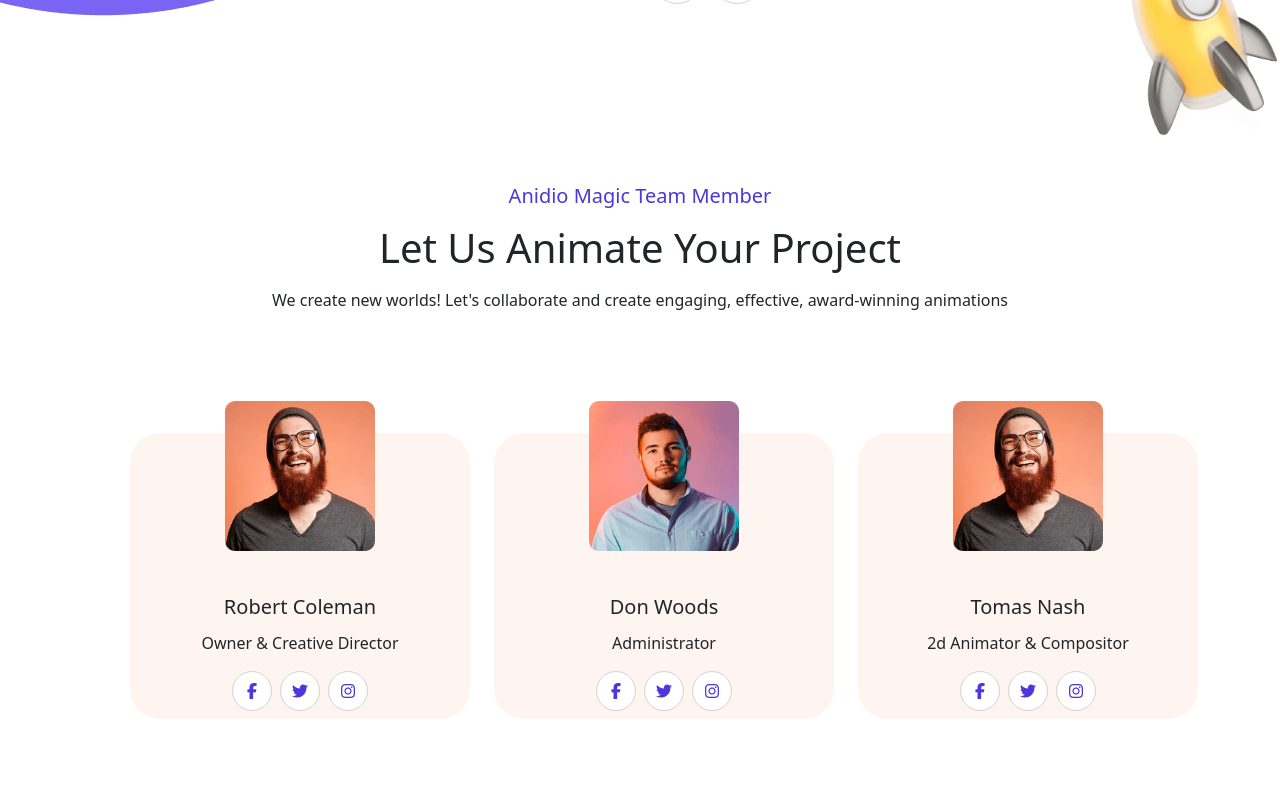
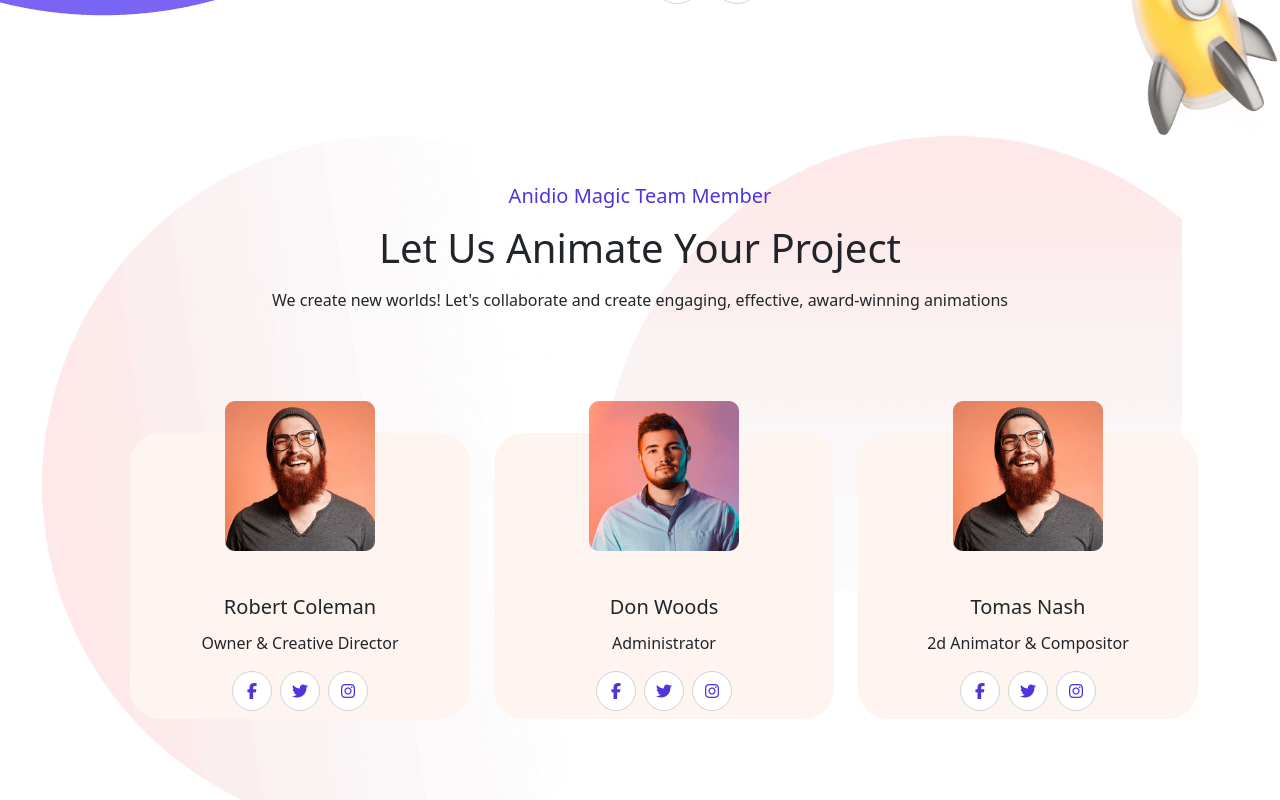
Before and after one commit to IvanTorzoni/proj-html-vuejs, a Vue app: page / in a window 1280 px wide. Shown: the part 4440-5240 px from the top of the page. Built offline with nearby package versions, Linux system fonts and the light colour scheme.

Commit message:
add : background shapes with animations

```diff
--- a/src/components/sharedComponents/AppTeam.vue
+++ b/src/components/sharedComponents/AppTeam.vue
@@ -37,13 +37,23 @@ export default {
 </script>
 
 <template>
-   <div class="container pt-5 pb-5">
+   <!-- Container Membri-->
+   <div class="container team-cont pt-5 pb-5">
+      <div class="shape-1">
+         <img src="../../assets/img/about-img/shape.png" alt="">
+      </div>
+      <div class="shape-2">
+         <img src="../../assets/img/about-img/shape2.png" alt="">
+      </div>
+      <!--Sezione titoli-->
       <div class="text-center">
          <h5 class="ms-text-l-purple pb-2"> Anidio Magic Team Member </h5>
          <h1 class="pb-2">Let Us Animate Your Project </h1>
          <p class="pb-5">We create new worlds! Let's collaborate and create engaging, effective, award-winning animations </p>
       </div>
+      <!-- /Titoli-->
 
+      <!--Slider Membri del team -->
       <div class="team-slider">
          <div class="team-slide-track d-flex gap-4 justify-content-between align-items-center h-100 p-5" :style="{ width: trackWidth }">
             <div class="member-slide col-4 text-center p-2" v-for="item in teamInfo">
@@ -58,14 +68,43 @@ export default {
             </div>
          </div>
       </div>
+      <!-- /Slider Membri del team-->
    </div>
-
-
+   <!--/Container Membri-->
 </template>
 
 <style lang="scss">
+.team-cont{
+   position: relative;
+}
+/* Background Shapes */
+.shape-1{
+   position: absolute;
+   top : 0;
+   left: 0;
+   z-index: -1;
+   animation: bounce 3s infinite alternate;
+   max-width: 580px;
+}
+.shape-2{
+   position: absolute;
+   top: 0;
+   right: 0;
+   z-index: -1;
+   animation: bounce 3s infinite alternate;
+   max-width: 580px;
+}
+/* Rimbalzo */
+@keyframes bounce {
+   0%, 100% {
+      transform: translateX(0);
+   }
+   50% {
+      transform: translateX(-30px);
+   }
+}
+/* Team - Slider */
 .team-slider {
-   background: white;
    margin: auto;
    overflow: hidden;
    position: relative;
```
Also changed, not shown: src/assets/Img/about-img/shape.png (added), src/assets/Img/about-img/shape2.png (added).
